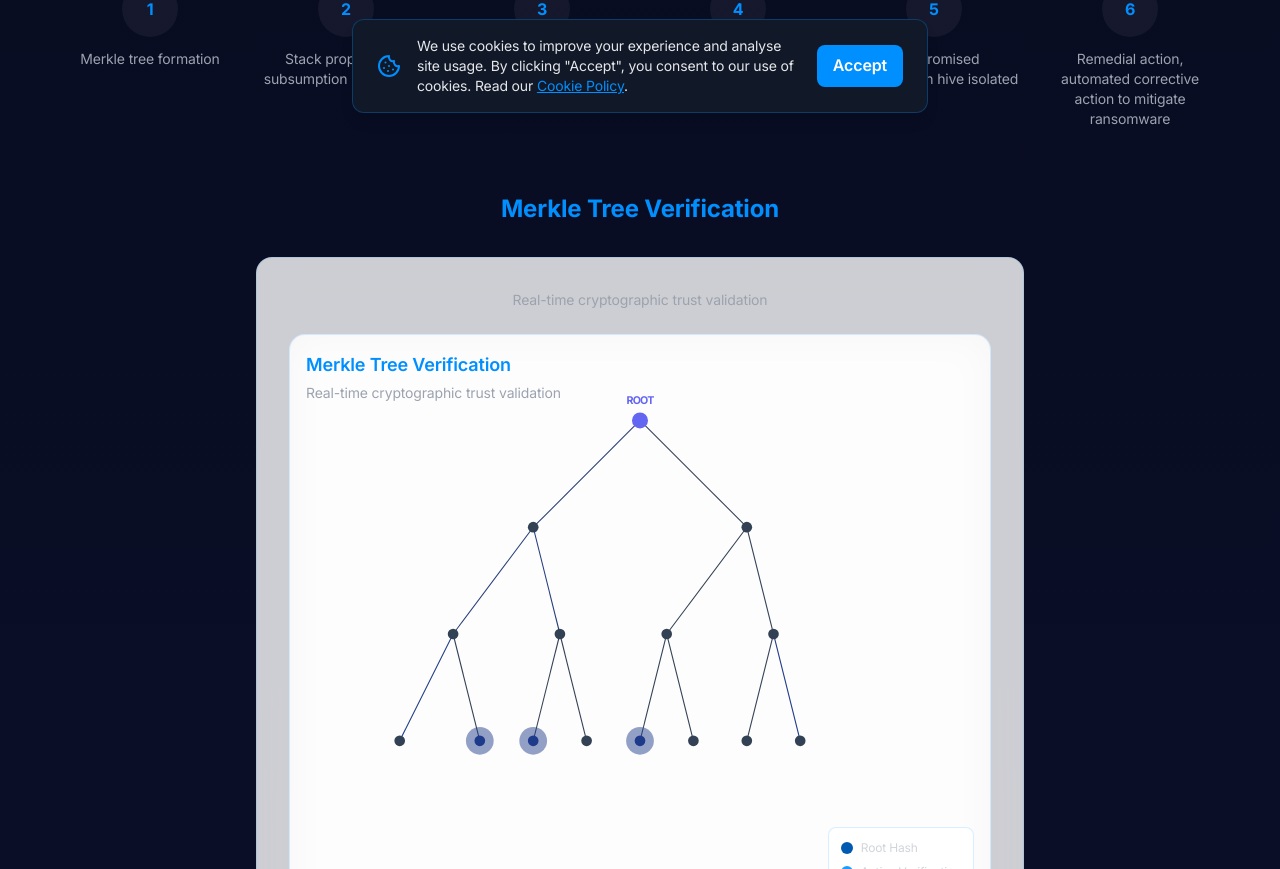
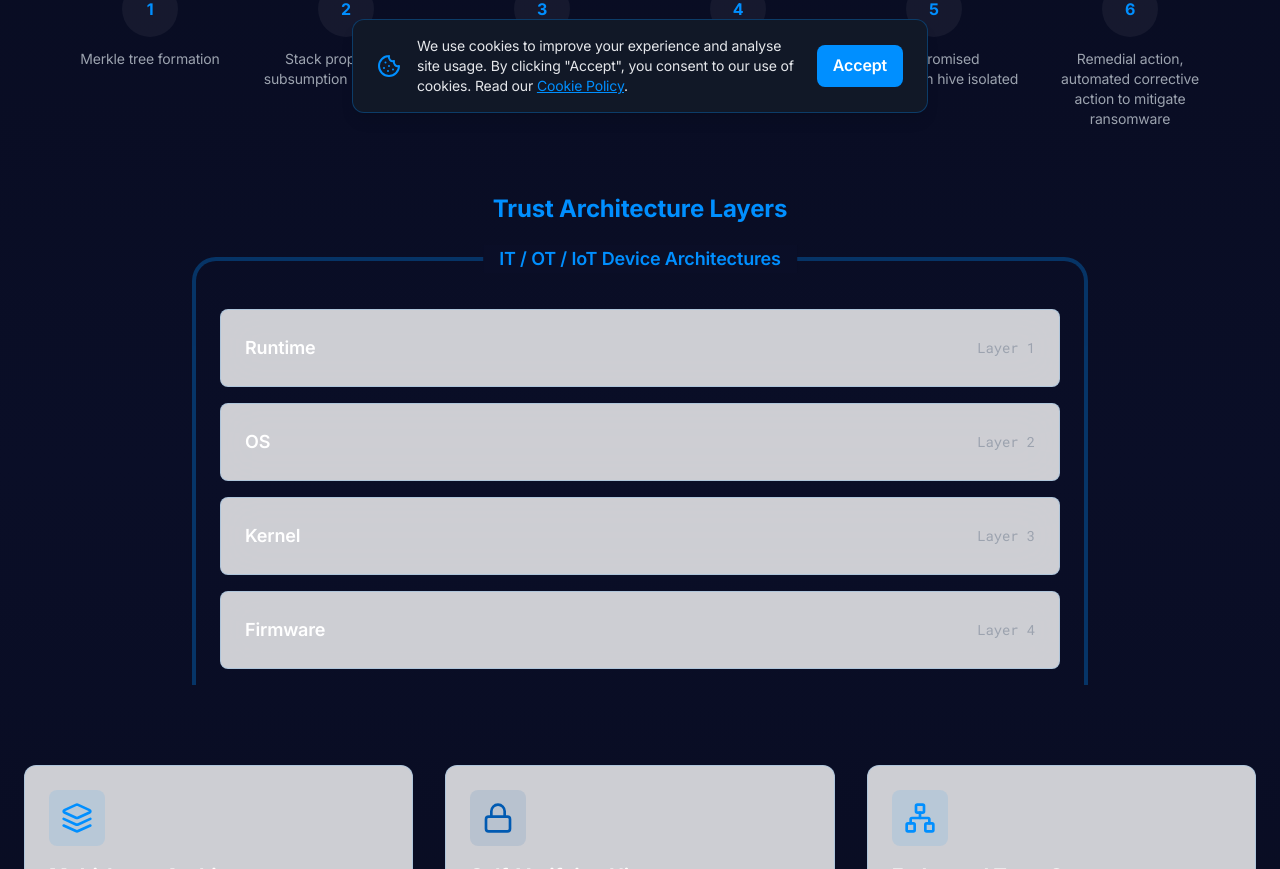
Before and after one commit to DevanshM1211/Cybersecurity-Stack-Website, a Next.js app: page /protocol in a window 1280 px wide. Shown: the part 671-1540 px from the top of the page. Built offline with nearby package versions, Linux system fonts and the light colour scheme.

Commit message:
Remove Merkle Tree Verification section from Resonance Protocol page

```diff
--- a/components/ResonanceProtocol.tsx
+++ b/components/ResonanceProtocol.tsx
@@ -4,7 +4,6 @@ import { motion } from "framer-motion";
 import { useInView } from "framer-motion";
 import { useRef } from "react";
 import { Network, Layers, Lock, Cpu, Shield, Zap } from "lucide-react";
-import MerkleTree from "./MerkleTree";
 
 const ResonanceProtocol = () => {
   const ref = useRef(null);
@@ -223,29 +222,6 @@ const ResonanceProtocol = () => {
           </motion.div>
         </motion.div>
 
-        {/* Merkle Tree Visualization */}
-        <motion.div
-          initial={{ opacity: 0, y: 50 }}
-          animate={isInView ? { opacity: 1, y: 0 } : {}}
-          transition={{ delay: 0.4 }}
-          className="mb-20"
-        >
-          <h3 className="text-2xl font-bold text-center mb-8 text-cyber-blue">
-            Merkle Tree Verification
-          </h3>
-          <motion.div
-            initial={{ opacity: 0, scale: 0.95 }}
-            animate={isInView ? { opacity: 1, scale: 1 } : {}}
-            transition={{ delay: 0.5 }}
-            className="max-w-3xl mx-auto glass-effect rounded-2xl p-8"
-          >
-            <p className="text-center text-gray-400 mb-6 text-sm">
-              Real-time cryptographic trust validation
-            </p>
-            <MerkleTree />
-          </motion.div>
-        </motion.div>
-
         {/* Architecture Visualization */}
         <motion.div
           initial={{ opacity: 0, y: 50 }}
```
